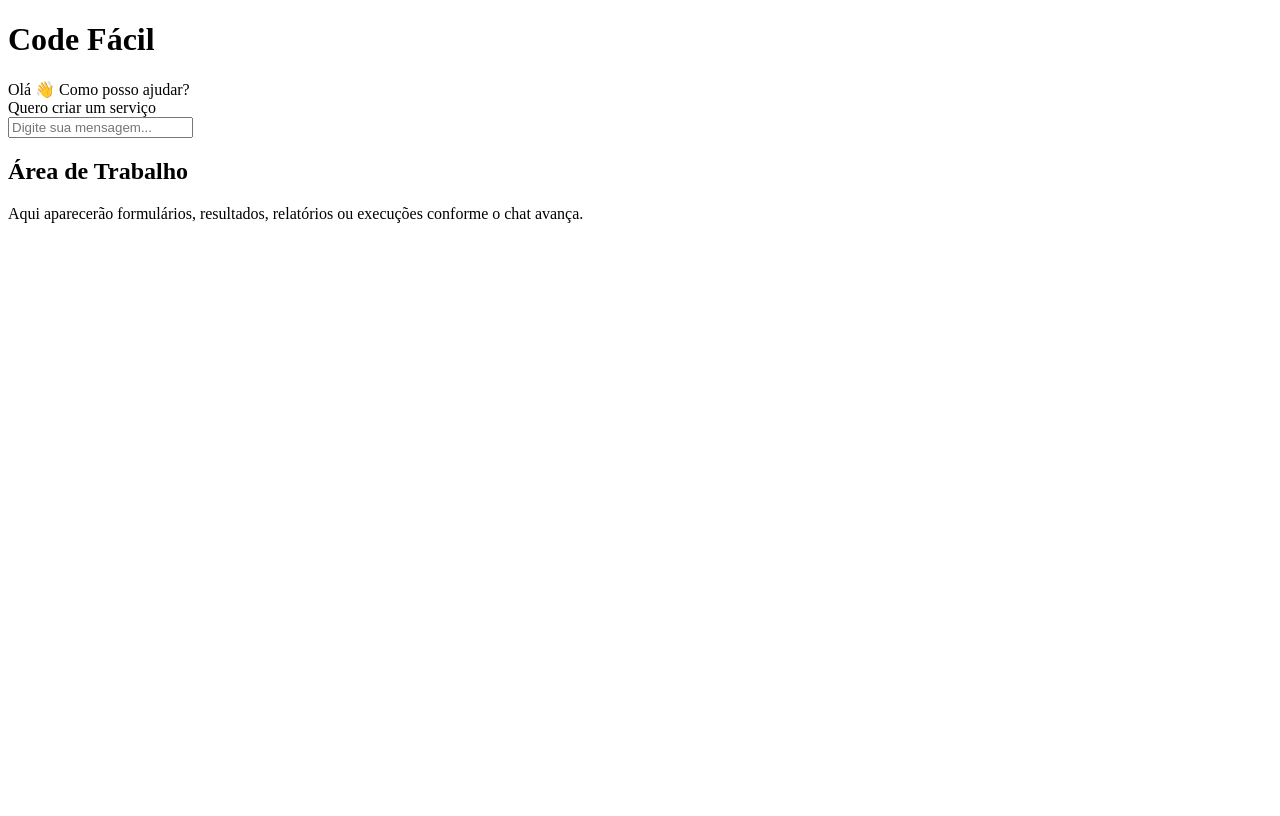
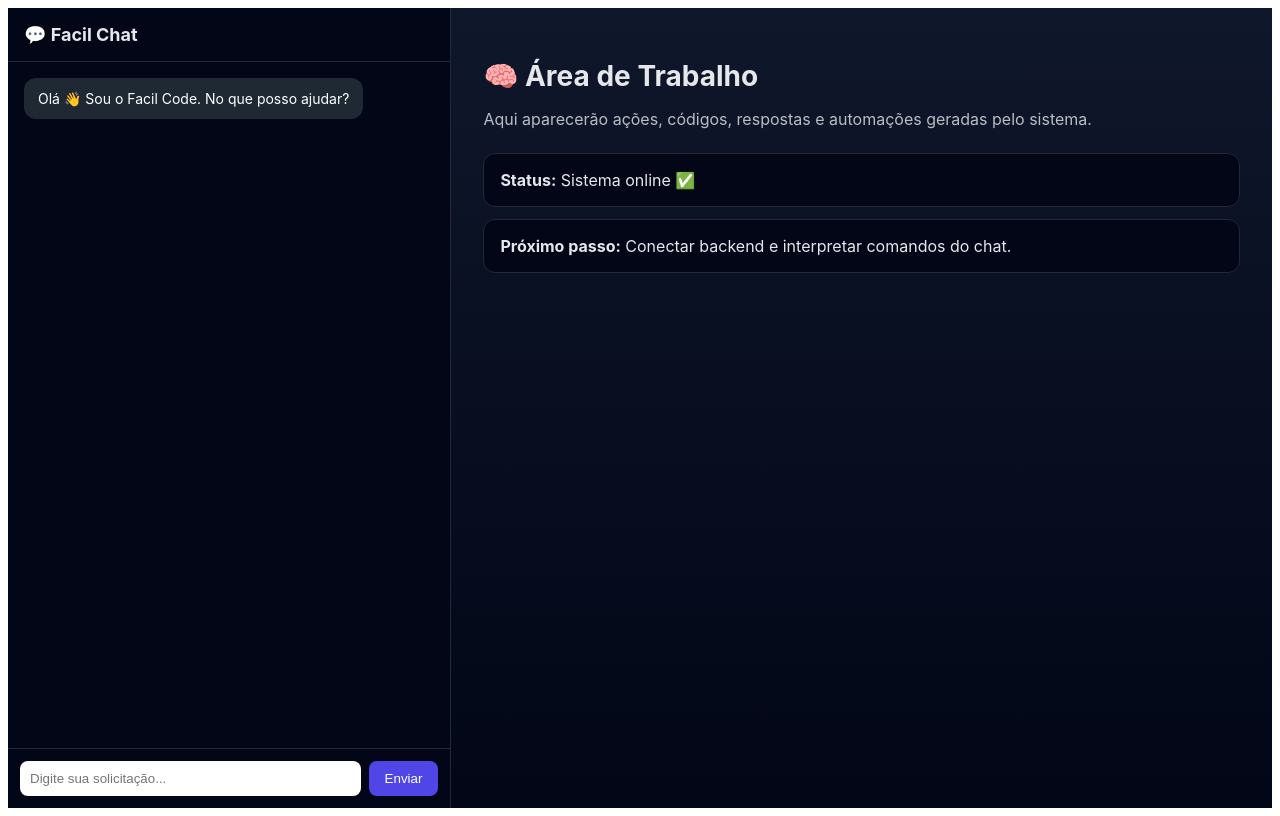
Before and after one commit to BalbinoBr/code-facil, a React (Vite) app in the folder frontend/: page / in a window 1280 px wide. Built offline with nearby package versions, Linux system fonts and the light colour scheme.

Commit message:
Update App.jsx

```diff
--- a/frontend/src/App.jsx
+++ b/frontend/src/App.jsx
@@ -1,39 +1,173 @@
+import { useState } from "react";
+
 export default function App() {
+  const [messages, setMessages] = useState([
+    { from: "system", text: "Olá 👋 Sou o Facil Code. No que posso ajudar?" }
+  ]);
+  const [input, setInput] = useState("");
+
+  function sendMessage() {
+    if (!input.trim()) return;
+
+    setMessages([
+      ...messages,
+      { from: "user", text: input },
+      {
+        from: "system",
+        text: "Mensagem recebida. Em breve vou executar ações aqui 👉"
+      }
+    ]);
+
+    setInput("");
+  }
+
   return (
-    <div className="h-screen w-screen flex flex-col bg-gray-900 text-gray-100">
-      {/* Header */}
-      <header className="h-14 flex items-center px-6 border-b border-gray-700">
-        <h1 className="text-lg font-semibold">Code Fácil</h1>
-      </header>
+    <div style={styles.page}>
+      {/* LADO ESQUERDO - CHAT */}
+      <div style={styles.chat}>
+        <div style={styles.chatHeader}>💬 Facil Chat</div>
 
-      {/* Main */}
-      <main className="flex flex-1 overflow-hidden">
-        {/* Chat */}
-        <aside className="w-1/3 max-w-sm border-r border-gray-700 flex flex-col">
-          <div className="flex-1 p-4 space-y-3 overflow-y-auto">
-            <div className="bg-gray-800 p-3 rounded-lg">Olá 👋 Como posso ajudar?</div>
-            <div className="bg-blue-600 p-3 rounded-lg self-end">Quero criar um serviço</div>
+        <div style={styles.chatBody}>
+          {messages.map((msg, i) => (
+            <div
+              key={i}
+              style={{
+                ...styles.message,
+                alignSelf: msg.from === "user" ? "flex-end" : "flex-start",
+                background:
+                  msg.from === "user" ? "#4f46e5" : "#1f2933",
+                color: "#fff"
+              }}
+            >
+              {msg.text}
+            </div>
+          ))}
         </div>
 
-          <div className="p-4 border-t border-gray-700">
+        <div style={styles.chatInput}>
           <input
-              placeholder="Digite sua mensagem..."
-              className="w-full p-2 rounded bg-gray-800 outline-none"
+            value={input}
+            onChange={(e) => setInput(e.target.value)}
+            placeholder="Digite sua solicitação..."
+            style={styles.input}
+            onKeyDown={(e) => e.key === "Enter" && sendMessage()}
           />
+          <button onClick={sendMessage} style={styles.button}>
+            Enviar
+          </button>
         </div>
-        </aside>
+      </div>
 
-        {/* Workspace */}
-        <section className="flex-1 p-6">
-          <h2 className="text-xl font-semibold mb-4">Área de Trabalho</h2>
-          <div className="bg-gray-800 p-6 rounded-lg h-full">
-            <p className="text-gray-300">
-              Aqui aparecerão formulários, resultados, relatórios ou execuções
-              conforme o chat avança.
+      {/* LADO DIREITO - WORKSPACE */}
+      <div style={styles.workspace}>
+        <h1 style={styles.title}>🧠 Área de Trabalho</h1>
+        <p style={styles.subtitle}>
+          Aqui aparecerão ações, códigos, respostas e automações geradas pelo
+          sistema.
         </p>
+
+        <div style={styles.card}>
+          <strong>Status:</strong> Sistema online ✅
         </div>
-        </section>
-      </main>
+
+        <div style={styles.card}>
+          <strong>Próximo passo:</strong> Conectar backend e interpretar comandos
+          do chat.
+        </div>
+      </div>
     </div>
   );
 }
+
+/* ================= STYLES ================= */
+
+const styles = {
+  page: {
+    display: "flex",
+    height: "100vh",
+    fontFamily: "Inter, system-ui, sans-serif",
+    background: "#0f172a",
+    color: "#e5e7eb"
+  },
+
+  chat: {
+    width: "35%",
+    minWidth: 320,
+    display: "flex",
+    flexDirection: "column",
+    background: "#020617",
+    borderRight: "1px solid #1e293b"
+  },
+
+  chatHeader: {
+    padding: "16px",
+    fontWeight: "bold",
+    fontSize: "18px",
+    background: "#020617",
+    borderBottom: "1px solid #1e293b"
+  },
+
+  chatBody: {
+    flex: 1,
+    padding: "16px",
+    display: "flex",
+    flexDirection: "column",
+    gap: "12px",
+    overflowY: "auto"
+  },
+
+  message: {
+    maxWidth: "80%",
+    padding: "12px 14px",
+    borderRadius: "12px",
+    fontSize: "14px"
+  },
+
+  chatInput: {
+    display: "flex",
+    gap: "8px",
+    padding: "12px",
+    borderTop: "1px solid #1e293b"
+  },
+
+  input: {
+    flex: 1,
+    padding: "10px",
+    borderRadius: "8px",
+    border: "none",
+    outline: "none"
+  },
+
+  button: {
+    padding: "10px 16px",
+    borderRadius: "8px",
+    border: "none",
+    background: "#4f46e5",
+    color: "#fff",
+    cursor: "pointer"
+  },
+
+  workspace: {
+    flex: 1,
+    padding: "32px",
+    background: "linear-gradient(180deg, #0f172a, #020617)"
+  },
+
+  title: {
+    fontSize: "28px",
+    marginBottom: "8px"
+  },
+
+  subtitle: {
+    opacity: 0.8,
+    marginBottom: "24px"
+  },
+
+  card: {
+    background: "#020617",
+    padding: "16px",
+    borderRadius: "12px",
+    marginBottom: "12px",
+    border: "1px solid #1e293b"
+  }
+};
```
Lines whose indentation alone changed are shown as unchanged.
